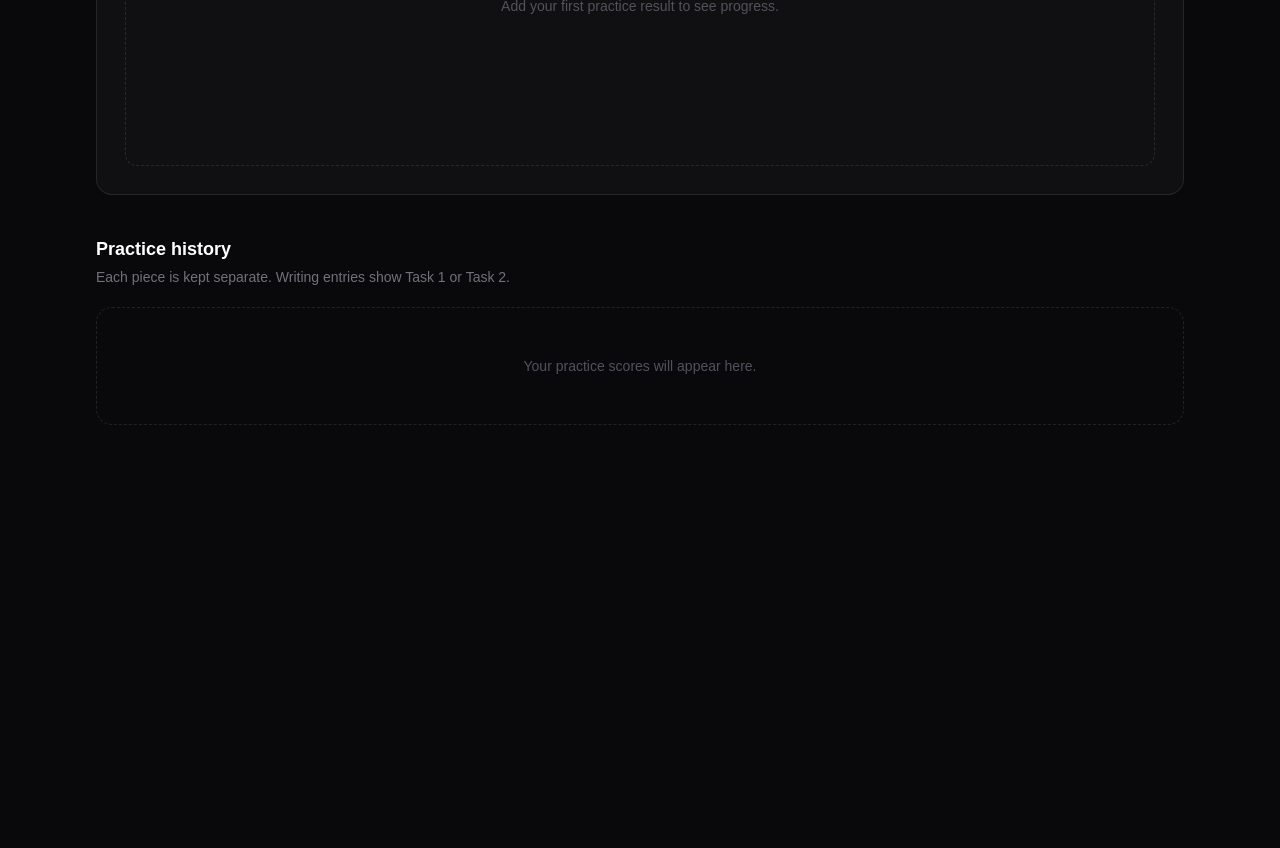
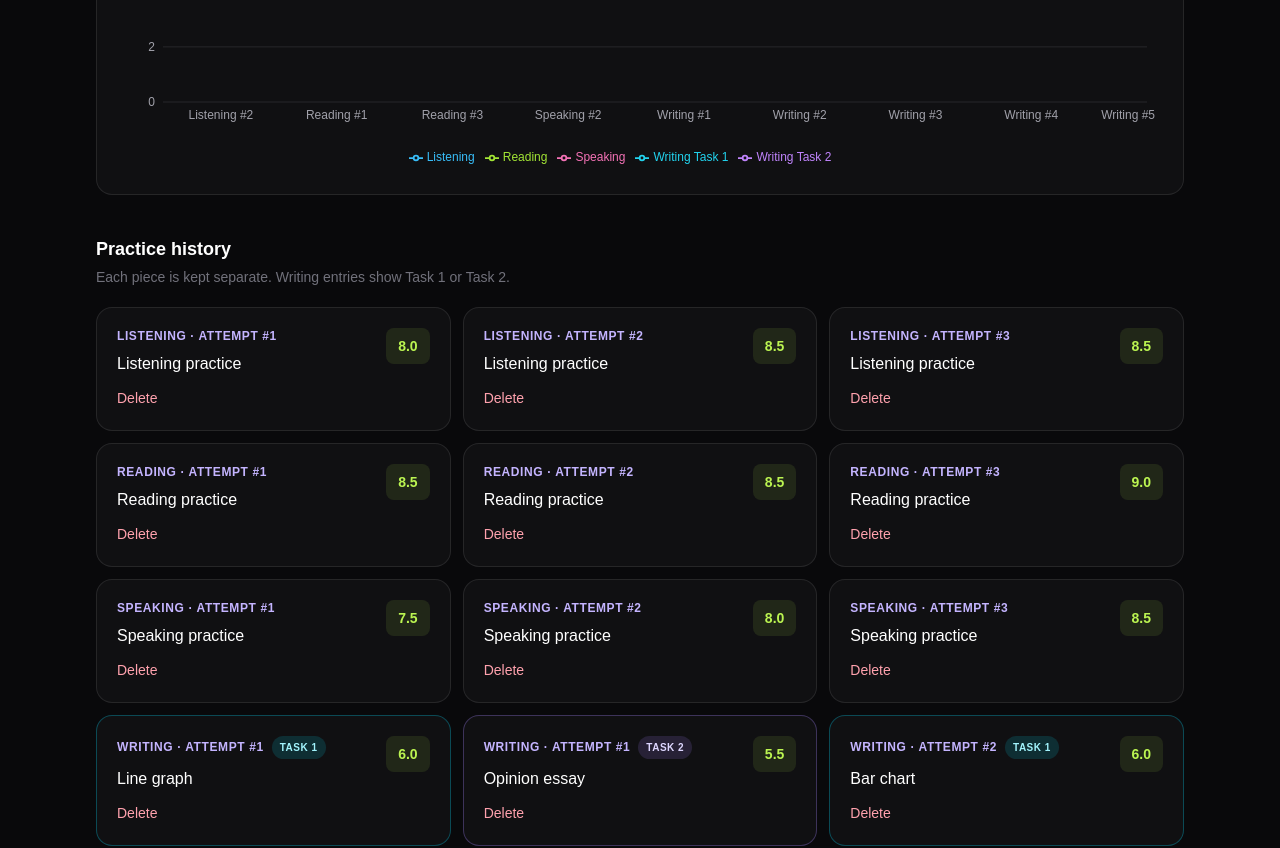
Before and after one commit to ConcreteSky/ielts-tracker, a Next.js app: page / in a window 1280 px wide. Shown: the part 1040-1888 px from the top of the page. Before the commit the page ends 1513 px from the top, so only its background shows below. Built offline with nearby package versions, Linux system fonts and the light colour scheme.

Commit message:
Add initial IELTS score entries

```diff
--- a/app/page.tsx
+++ b/app/page.tsx
@@ -27,6 +27,7 @@ type PracticeEntry = {
 };
 
 const storageKey = "ielts-score-tracker.practice-entries";
+const seedKey = "ielts-score-tracker.initial-scores-seeded";
 const scores = Array.from({ length: 19 }, (_, index) => index / 2);
 const skills: Skill[] = ["Writing", "Speaking", "Listening", "Reading"];
 const colors: Record<ChartSeries, string> = {
@@ -58,6 +59,26 @@ const emptyForm = (): Omit<PracticeEntry, "id"> => ({
   notes: "",
   writingTask: "Task 1",
 });
+const initialEntries: PracticeEntry[] = [
+  { id: "seed-listening-1", skill: "Listening", attempt: 1, title: "Listening practice", score: 8, notes: "" },
+  { id: "seed-listening-2", skill: "Listening", attempt: 2, title: "Listening practice", score: 8.5, notes: "" },
+  { id: "seed-listening-3", skill: "Listening", attempt: 3, title: "Listening practice", score: 8.5, notes: "" },
+  { id: "seed-reading-1", skill: "Reading", attempt: 1, title: "Reading practice", score: 8.5, notes: "" },
+  { id: "seed-reading-2", skill: "Reading", attempt: 2, title: "Reading practice", score: 8.5, notes: "" },
+  { id: "seed-reading-3", skill: "Reading", attempt: 3, title: "Reading practice", score: 9, notes: "" },
+  { id: "seed-speaking-1", skill: "Speaking", attempt: 1, title: "Speaking practice", score: 7.5, notes: "" },
+  { id: "seed-speaking-2", skill: "Speaking", attempt: 2, title: "Speaking practice", score: 8, notes: "" },
+  { id: "seed-speaking-3", skill: "Speaking", attempt: 3, title: "Speaking practice", score: 8.5, notes: "" },
+  { id: "seed-writing-task-1-1", skill: "Writing", writingTask: "Task 1", attempt: 1, title: "Line graph", score: 6, notes: "" },
+  { id: "seed-writing-task-1-2", skill: "Writing", writingTask: "Task 1", attempt: 2, title: "Bar chart", score: 6, notes: "" },
+  { id: "seed-writing-task-1-3", skill: "Writing", writingTask: "Task 1", attempt: 3, title: "Pie chart", score: 7, notes: "" },
+  { id: "seed-writing-task-1-4", skill: "Writing", writingTask: "Task 1", attempt: 4, title: "Maps", score: 6.5, notes: "" },
+  { id: "seed-writing-task-2-1", skill: "Writing", writingTask: "Task 2", attempt: 1, title: "Opinion essay", score: 5.5, notes: "" },
+  { id: "seed-writing-task-2-2", skill: "Writing", writingTask: "Task 2", attempt: 2, title: "Solution essay", score: 5.5, notes: "" },
+  { id: "seed-writing-task-2-3", skill: "Writing", writingTask: "Task 2", attempt: 3, title: "Discussion essay", score: 6, notes: "" },
+  { id: "seed-writing-task-2-4", skill: "Writing", writingTask: "Task 2", attempt: 4, title: "Advantages essay", score: 7, notes: "" },
+  { id: "seed-writing-task-2-5", skill: "Writing", writingTask: "Task 2", attempt: 5, title: "Question essay", score: 6.5, notes: "" },
+];
 const band = (value: number) => value.toFixed(1);
 const inferTask = (entry: PracticeEntry): WritingTask | undefined =>
   entry.skill === "Writing"
@@ -78,16 +99,18 @@ export default function Home() {
   useEffect(() => {
     try {
       const saved = localStorage.getItem(storageKey);
-      if (saved) {
-        const restored = JSON.parse(saved) as PracticeEntry[];
-        // eslint-disable-next-line react-hooks/set-state-in-effect
-        setEntries(
-          restored.map((entry) => ({
-            ...entry,
-            writingTask: inferTask(entry),
-          })),
-        );
-      }
+      const restored = saved ? (JSON.parse(saved) as PracticeEntry[]) : [];
+      const normalized = restored.map((entry) => ({
+        ...entry,
+        writingTask: inferTask(entry),
+      }));
+      const shouldSeed = !localStorage.getItem(seedKey);
+      if (shouldSeed) localStorage.setItem(seedKey, "true");
+      const shouldApplyInitialEntries = shouldSeed && normalized.length === 0;
+      // eslint-disable-next-line react-hooks/set-state-in-effect
+      setEntries(
+        shouldApplyInitialEntries ? [...normalized, ...initialEntries] : normalized,
+      );
     } catch {
       localStorage.removeItem(storageKey);
     } finally {
```
